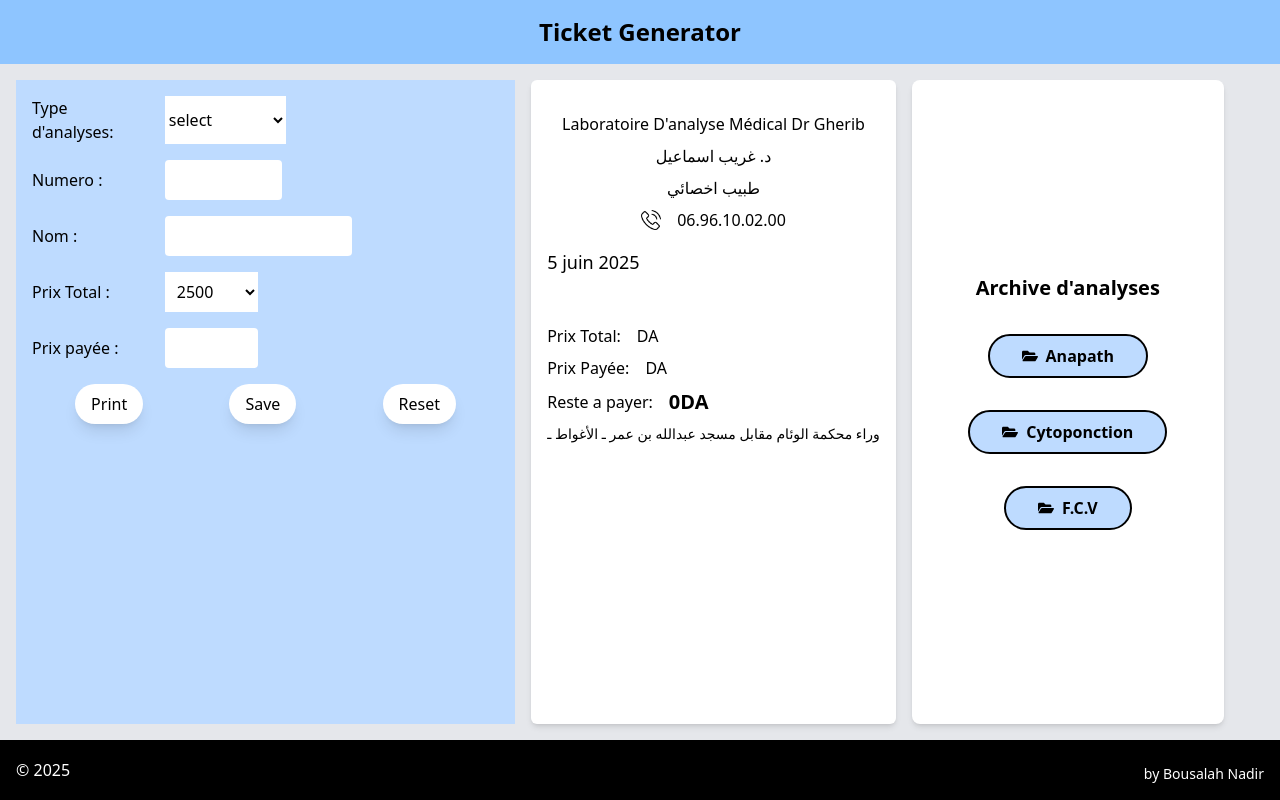
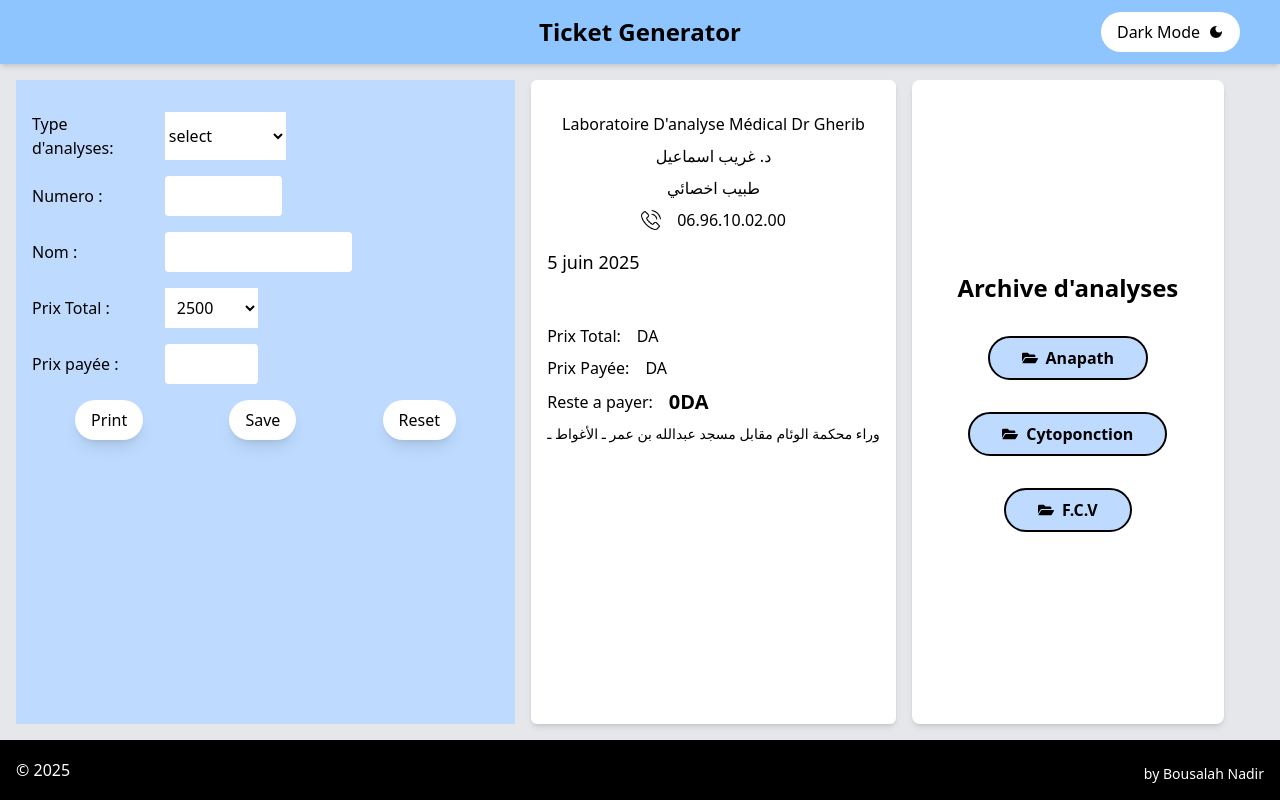
Before and after one commit to Medido1/office_ticket_generator, a React (Vite) app: page / in a window 1280 px wide. Built offline with nearby package versions, Linux system fonts and the light colour scheme.

Commit message:
Add dark mode

```diff
--- a/src/components/Archive.jsx
+++ b/src/components/Archive.jsx
@@ -1,13 +1,18 @@
 import { Link } from "react-router-dom";
 import { FaFolderOpen } from "react-icons/fa";
+import {GlobalContext} from "../context/GlobalContext";
+import { useContext } from "react";
 
 function Archive() {
+  const {darkMode} = useContext(GlobalContext)
+
   const buttonStyle = `mt-4 px-8 py-2 rounded-full cursor-pointer border-black border-2
-            bg-blue-200 font-bold hover:bg-blue-100 hover:scale-125 transition duration-100`
+            font-bold  hover:scale-125 transition duration-100
+            ${darkMode ? "bg-blue-900 text-white hover:bg-blue-600" : "bg-blue-200 hover:bg-blue-100"}`
   return (
-    <div className="flex flex-col justify-center items-center gap-4 bg-white p-2 shadow-md
-      rounded-lg w-[25%]">
-      <h2 className="text-center text-xl font-bold">
+    <div className={`flex flex-col justify-center items-center gap-4  p-2 shadow-md
+      rounded-lg w-[25%] ${darkMode ? "bg-blue-600" : "bg-white"}`} >
+      <h2 className={`text-center text-2xl font-bold ${darkMode ? "text-white" : "text-black"}`}>
         Archive d'analyses
       </h2>
       <Link to='/anapath'>
--- a/src/components/ClientTable.jsx
+++ b/src/components/ClientTable.jsx
@@ -7,6 +7,7 @@ import {GlobalContext} from "../context/GlobalContext";
 import Ticket from "./Ticket";
 import * as XLSX from "xlsx";
 import { saveAs } from "file-saver";
+
 
 function ClientTable({type}) {
   const {state,
@@ -18,6 +19,9 @@ function ClientTable({type}) {
     resetState,
     handlePrint,
     ticketRef} = useContext(GlobalContext)
+
+  /* for dar mode */
+  const {darkMode} = useContext(GlobalContext)
 
   const [fullData, setFullData] = useState([]);
   const [filteredData, setFilteredData] = useState([]);
@@ -119,30 +123,35 @@ function ClientTable({type}) {
 
   return (
     <div className="flex-grow">
-      <header className="flex justify-between items-center
-         w-full bg-blue-200 px-4 py-6">
+      <header className={`flex justify-between items-center
+         w-full px-4 py-6 ${darkMode ? "bg-blue-600" : "bg-blue-200"}`}>
         <Link to="/">
-          <button className="bg-white rounded-full px-4 py-2 cursor-pointer
-            hover:bg-blue-400 hover:scale-110 transition duration-150">
+          <button className={`rounded-full px-4 py-2 cursor-pointer
+            hover:bg-blue-400 hover:scale-110 transition duration-150
+            ${darkMode ? "bg-blue-950 text-white" : "bg-white"}`}>
             Home
           </button>
         </Link>
         <h1
-          className="ml-65 text-2xl font-bold">
+          className={`ml-65 text-2xl font-bold ${darkMode ? "text-white" : "text-black"}`}>
           {type}
         </h1>
         <div className="flex gap-4 items-center">
-          <label htmlFor="search">Search</label>
+          <label
+            className={`${darkMode ? "text-white" : "text-black"}`}
+            htmlFor="search">Search</label>
           <input
             value={searchTerm}
             onChange={e => setSearchTerm(e.target.value)}
             type="text"
-            className="bg-white w-[50%] p-2 rounded border-grey-300 focus:outline-none
-            focus:ring-2 focus:ring-blue-400" />
+            className={`w-[50%] p-2 rounded border-grey-300 focus:outline-none
+            focus:ring-2 focus:ring-blue-400 ${darkMode ? "bg-blue-400" : "bg-white"}`} />
         </div>
       </header>
       <main className="bg-gray-200 p-4">
-        <table className="min-w-full border-2 border-blue-400 bg-white">
+        <table className={`min-w-full border-2
+          ${darkMode ? "bg-black border-blue-200 text-white"
+            : "bg-white border-blue-400 text-black"}`}>
           <thead className="bg-blue-400">
             <tr>
               <th>
--- a/src/components/Form.jsx
+++ b/src/components/Form.jsx
@@ -1,9 +1,16 @@
 import { useState, useMemo, useEffect } from "react";
+import {GlobalContext} from "../context/GlobalContext";
+import { useContext } from "react";
 
 function Form({changeType, setNumber, setName,
    setTotalPrice, setPayedSum,resetState, state,
   handlePrint, fullWidth, inputWidth, currentClient,
   isEdit, setShowForm, setDisplayData}) {
+
+  const {darkMode} = useContext(GlobalContext)
+
+  const buttonStyle = `block mx-auto px-4 py-2 rounded-full mt-4 shadow-lg cursor-pointer
+    hover:scale-125 transition delay-150 ${darkMode ? "bg-black": "bg-white"}`
 
   const currentDay = useMemo(() =>
     new Date().toLocaleDateString("fr-FR", {
@@ -94,7 +101,8 @@ function cancelEdit(){
 }
 
 return (
-  <form className={`bg-blue-200 p-4`}
+  <form className={`${darkMode ? "bg-blue-600 text-white" : "bg-blue-200 text-black"}
+    px-4 py-8 `}
     style={{ width: fullWidth }}>
     <div className="flex gap-4 mb-4">
       <label htmlFor="type" className="w-[25%]">
@@ -103,7 +111,7 @@ return (
       <select
         onChange = {(e) => changeType(e.target.value)}
         id="type"
-        className="bg-white"
+        className={`${darkMode ? "bg-black" : "bg-white"}`}
         value={state.type}
         disabled={isEdit}
       >
@@ -119,8 +127,8 @@ return (
       </label>
       <input
         onChange={(e) => setNumber(e.target.value)}
-        className="bg-white w-[25%] p-2 rounded border-grey-300 focus:outline-none
-          focus:ring-2 focus:ring-blue-400"
+        className={`w-[25%] p-2 rounded border-grey-300 focus:outline-none
+          focus:ring-2 focus:ring-blue-400 ${darkMode ? "bg-black" : "bg-white"}`}
         type="number"
         id="number"
         value={state.number} min="0"/>
@@ -131,8 +139,8 @@ return (
       </label>
       <input
         onChange={(e) => setName(e.target.value)}
-        className="bg-white w-[40%] p-2 rounded border-grey-300 focus:outline-none
-          focus:ring-2 focus:ring-blue-400"
+        className={`w-[40%] p-2 rounded border-grey-300 focus:outline-none
+          focus:ring-2 focus:ring-blue-400 ${darkMode ? "bg-black" : "bg-white"}`}
         type="text" id="name" autoComplete="off" value={state.name}
       />
     </div>
@@ -143,7 +151,7 @@ return (
       <select
         onChange = {(e) => setTotalPrice(parseFloat(e.target.value) || 0)}
         id="totalPrice"
-        className={`bg-white p-2`}
+        className={`${darkMode ? "bg-black" : "bg-white"} p-2`}
         style={{ width: inputWidth }}
         value={state.totalPrice}>
           <option value="2500">2500</option>
@@ -158,8 +166,8 @@ return (
       </label>
       <input
         onChange={(e) => setPayedSum(parseFloat(e.target.value) || 0)}
-        className={`bg-white  p-2 rounded border-black focus:outline-none
-          focus:ring-2 focus:ring-blue-400`}
+        className={`w-[40%] p-2 rounded border-grey-300 focus:outline-none
+          focus:ring-2 focus:ring-blue-400 ${darkMode ? "bg-black" : "bg-white"}`}
         style={{ width: inputWidth }}
         type="number" min="0" id="payedSum" value={state.payedSum}
       />
@@ -176,23 +184,19 @@ return (
           }
           }
         }
-        className="block mx-auto bg-white px-4 py-2 rounded-full mt-4 shadow-lg cursor-pointer
-        hover:scale-125 transition delay-150">
+        className={buttonStyle}>
         Print
       </button>
       <button
         type="button"
         onClick={() => isEdit ? updateInfo() : saveInfo()}
-        className="block mx-auto bg-white px-4 py-2 rounded-full mt-4 shadow-lg cursor-pointer
-          hover:scale-125 transition delay-150">
+        className={buttonStyle}>
         Save
       </button>
       <button
         type="button"
         onClick={resetState}
-        className={`mx-auto bg-white px-4 py-2 rounded-full mt-4 shadow-lg cursor-pointer
-        hover:scale-125 transition delay-150
-        ${isEdit ? "hidden" : "block"}`}>
+        className={`${buttonStyle} ${isEdit ? "hidden" : "block"}`}>
         Reset
       </button>
       <button
--- a/src/components/Header.jsx
+++ b/src/components/Header.jsx
@@ -1,9 +1,22 @@
+import { MdDarkMode } from "react-icons/md";
+import {GlobalContext} from "../context/GlobalContext";
+import { useContext } from "react";
+
 function Header() {
+  const {darkMode, toggleDarkMode} = useContext(GlobalContext)
   return (
-    <header className="p-4 bg-blue-300 flex justify-center items-center w-full shadow-md">
-      <h1 className="text-2xl font-bold">
+    <header className={`relative p-4 flex justify-center items-center w-full shadow-md
+      ${darkMode ? "bg-black" : "bg-blue-300"}`}>
+      <h1 className={`text-2xl font-bold ${darkMode ? "text-white" : "text-black"}`}>
         Ticket Generator
       </h1>
+      <button
+        onClick={toggleDarkMode}
+        className="absolute right-10 cursor-pointer flex items-center gap-2
+        bg-white px-4 rounded-full hover:bg-gray-200">
+        <p>Dark Mode</p>
+        <MdDarkMode className="h-10" />
+      </button>
     </header>
   )
 }
--- a/src/components/Main.jsx
+++ b/src/components/Main.jsx
@@ -1,6 +1,6 @@
 import Form from "./Form";
 import Ticket from "./Ticket";
-import { useContext, useRef } from "react";
+import { useContext } from "react";
 import {GlobalContext} from "../context/GlobalContext";
 import Archive from "./Archive";
 
@@ -14,10 +14,12 @@ function Main() {
     setPayedSum,
     resetState,
     handlePrint,
-    ticketRef} = useContext(GlobalContext)
+    ticketRef,
+    darkMode,
+    } = useContext(GlobalContext)
 
   return (
-    <main className="p-4 flex gap-4 bg-gray-200 flex-grow">
+    <main className={`${darkMode ? "bg-gray-400" : "bg-gray-200"} p-4 flex gap-4 flex-grow`}>
       <Form
         changeType = {changeType}
         setNumber = {setNumber}
--- a/src/context/GlobalContext.jsx
+++ b/src/context/GlobalContext.jsx
@@ -1,4 +1,4 @@
-import {createContext, useReducer, useRef } from "react";
+import {createContext, useReducer, useRef, useState } from "react";
 import { useReactToPrint } from "react-to-print";
 import AppReducer from "./AppReducer";
 
@@ -13,6 +13,7 @@ export const initialState = {
 export const GlobalContext = createContext(initialState);
 
 export const GlobalProvider = ({children}) => {
+  /* printing stats */
   const [state, dispatch] = useReducer(AppReducer, initialState);
 
   const ticketRef = useRef();
@@ -20,6 +21,14 @@ export const GlobalProvider = ({children}) => {
     documentTitle: `${state.name}`,
     contentRef: ticketRef
   })
+
+  /* dark mode */
+  const [darkMode, setDarkMode] = useState(false);
+
+  const toggleDarkMode = () => {
+    setDarkMode(prev => !prev)
+  }
+
 
   function changeType (type) {
     dispatch({
@@ -59,7 +68,9 @@ export const GlobalProvider = ({children}) => {
       setPayedSum,
       resetState,
       handlePrint,
-      ticketRef
+      ticketRef,
+      darkMode,
+      toggleDarkMode
     }}>
       {children}
     </GlobalContext.Provider>
```
